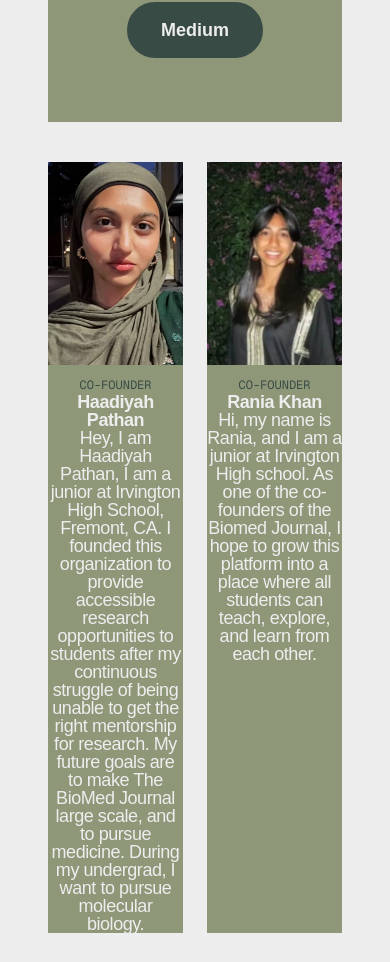
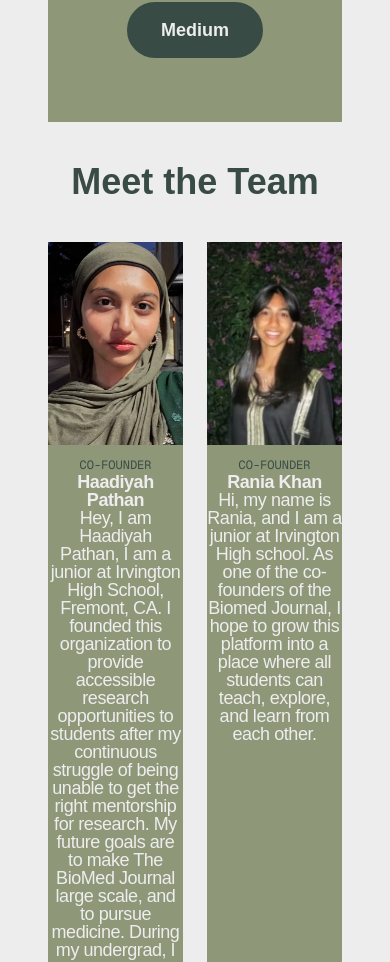
Before and after one commit to pikull/tbmj-website, a Next.js app: page /about in a window 390 px wide. Shown: the part 1030-1992 px from the top of the page. Built offline with nearby package versions, Linux system fonts and the light colour scheme.

Commit message:
meet the team text

```diff
--- a/app/about/page.tsx
+++ b/app/about/page.tsx
@@ -40,6 +40,7 @@ export default function Page() {
           { label: "Medium", url: "https://medium.com/@thebiomedjournal" },
         ]}
       />
+      <h2 className="text-4xl md:text-5xl mt-10 text-[var(--dark-green)] font-bold">Meet the Team</h2>
       <div className="grid grid-cols-2 md:grid-cols-4 lg:grid-cols-5 gap-x-6 gap-y-12 my-10">
         {TeamList.map((member, index) => (
           <TeamCard key={index} {...member} />
```
